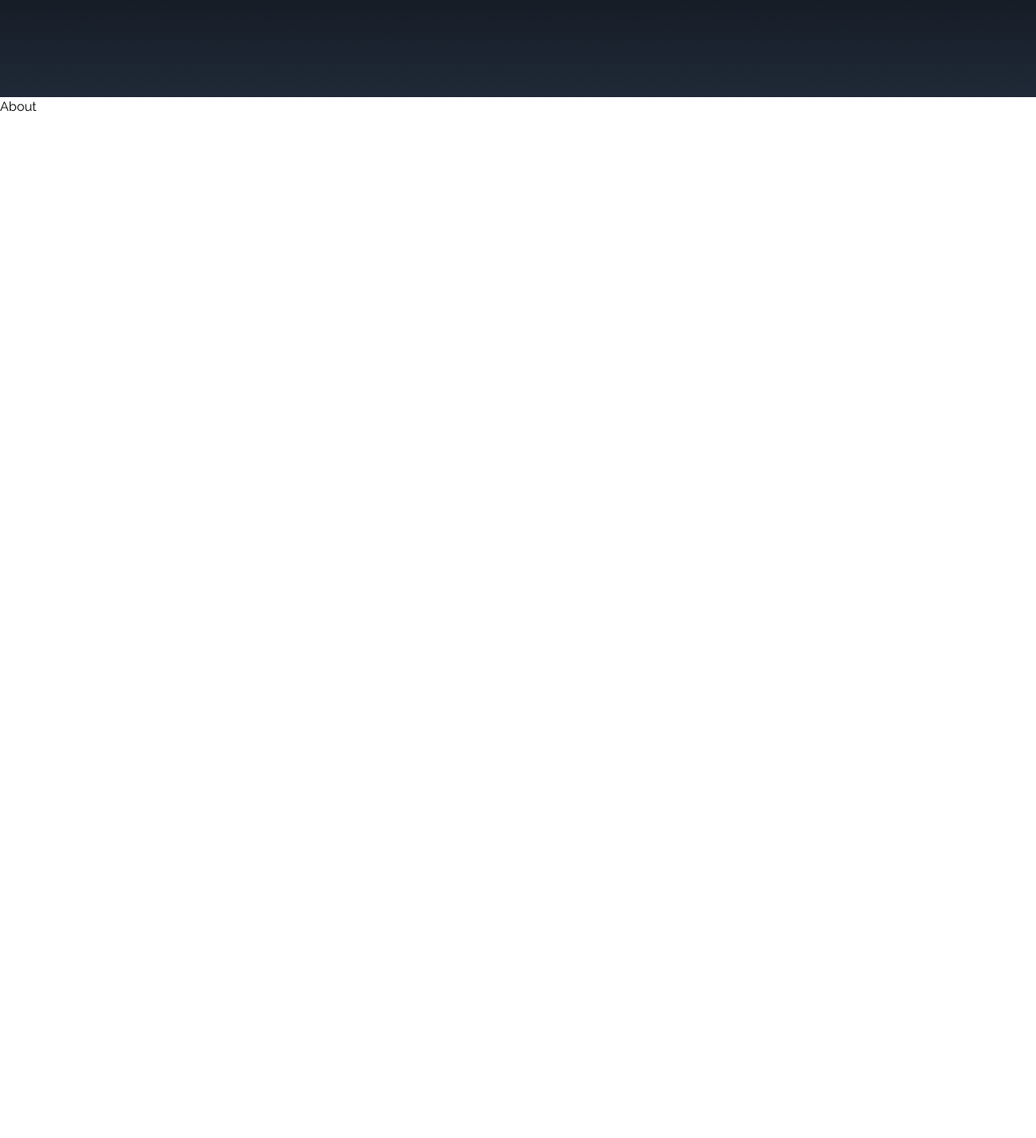
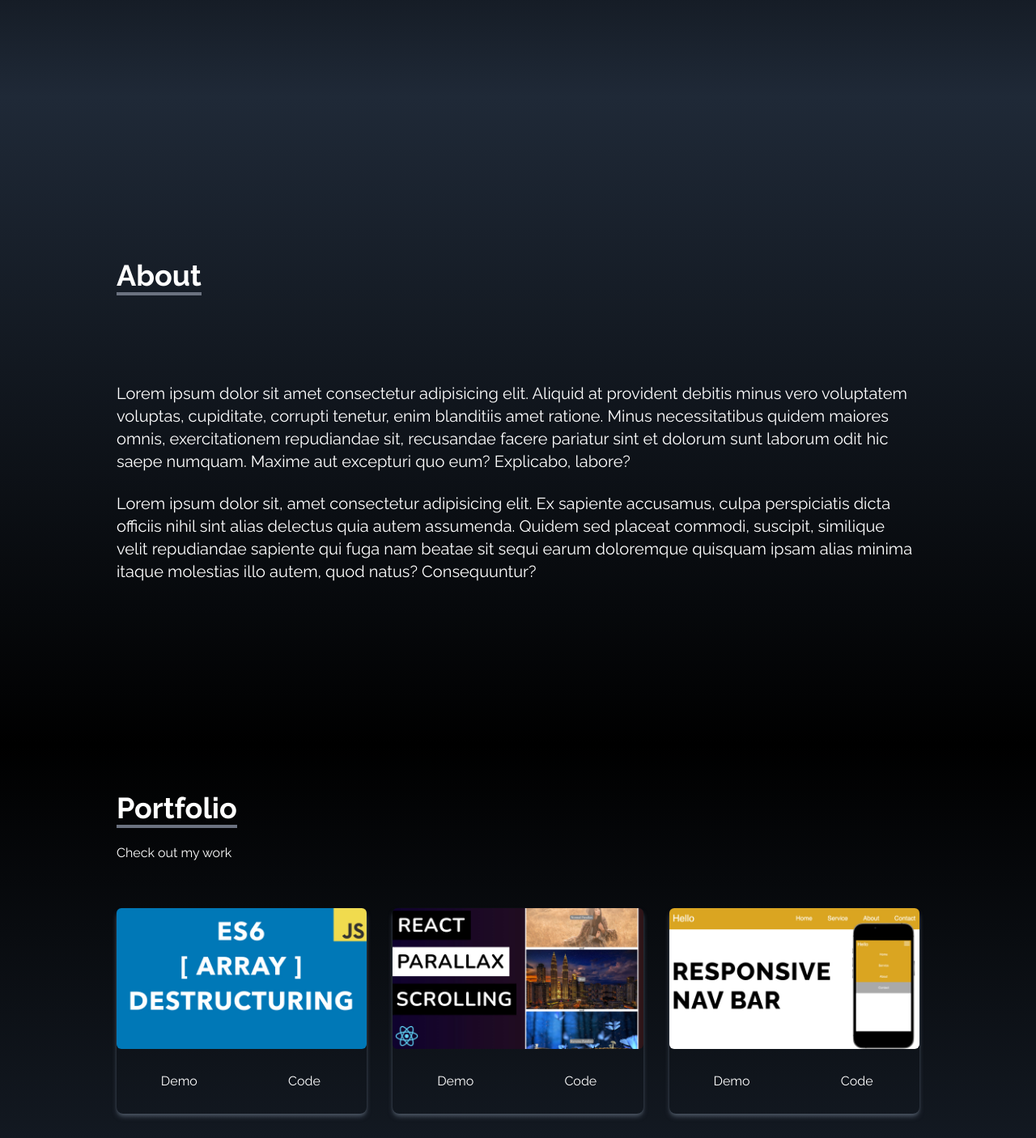
Before and after one commit to Shubhamdeulkar06/portfolio, a React (Create React App) app: page / in a window 1280 px wide. Shown: the part 680-2086 px from the top of the page at 81% size. Before the commit the page ends 824 px from the top, so only its background shows below. Built offline with nearby package versions, Linux system fonts and the light colour scheme.

Commit message:
added about and portfolio section

```diff
--- a/src/App.js
+++ b/src/App.js
@@ -1,6 +1,7 @@
 import About from "./components/About";
 import Home from "./components/Home";
 import NavBar from "./components/NavBar";
+import Portfolio from "./components/Portfolio";
 import SocialLinks from "./components/SocialLinks";
 
 function App() {
@@ -8,9 +9,9 @@ function App() {
     <div>
       <NavBar />
       <Home />
-
+      <About />
+      <Portfolio />
       <SocialLinks />
-      <About />
     </div>
   );
 }
--- a/src/components/About.js
+++ b/src/components/About.js
@@ -1,7 +1,37 @@
 import React from "react";
 
 const About = () => {
-  return <div>About</div>;
+  return (
+    <div
+      name="about"
+      className="w-full h-screen bg-gradient-to-b from-gray-800 to-black text-white"
+    >
+      <div className="max-w-screen-lg p-4 mx-auto flex flex-col justify-center w-full h-full">
+        <div className="pb-8">
+          <p className="text-4xl font-bold inline border-b-4 border-gray-500">
+            About
+          </p>
+        </div>
+        <p className="text-xl mt-20">
+          Lorem ipsum dolor sit amet consectetur adipisicing elit. Aliquid at
+          provident debitis minus vero voluptatem voluptas, cupiditate, corrupti
+          tenetur, enim blanditiis amet ratione. Minus necessitatibus quidem
+          maiores omnis, exercitationem repudiandae sit, recusandae facere
+          pariatur sint et dolorum sunt laborum odit hic saepe numquam. Maxime
+          aut excepturi quo eum? Explicabo, labore?
+        </p>
+        <br />
+        <p className="text-xl">
+          Lorem ipsum dolor sit, amet consectetur adipisicing elit. Ex sapiente
+          accusamus, culpa perspiciatis dicta officiis nihil sint alias delectus
+          quia autem assumenda. Quidem sed placeat commodi, suscipit, similique
+          velit repudiandae sapiente qui fuga nam beatae sit sequi earum
+          doloremque quisquam ipsam alias minima itaque molestias illo autem,
+          quod natus? Consequuntur?
+        </p>
+      </div>
+    </div>
+  );
 };
 
 export default About;
--- /dev/null
+++ b/src/components/Portfolio.js
@@ -0,0 +1,72 @@
+import React from "react";
+import arrayDestruct from "../assets/portfolio/arrayDestruct.jpg";
+import installNode from "../assets/portfolio/installNode.jpg";
+import navbar from "../assets/portfolio/navbar.jpg";
+import reactParallax from "../assets/portfolio/reactParallax.jpg";
+import reactSmooth from "../assets/portfolio/reactSmooth.jpg";
+import reactWeather from "../assets/portfolio/reactWeather.jpg";
+
+const Portfolio = () => {
+  const portfolios = [
+    {
+      id: 1,
+      src: arrayDestruct,
+    },
+    {
+      id: 2,
+      src: reactParallax,
+    },
+    {
+      id: 3,
+      src: navbar,
+    },
+    {
+      id: 4,
+      src: reactSmooth,
+    },
+    {
+      id: 5,
+      src: installNode,
+    },
+    {
+      id: 6,
+      src: reactWeather,
+    },
+  ];
+  return (
+    <div
+      name="portfolio"
+      className="bg-gradient-to-b from-black to-gray-800 w-full text-white md:h-screen "
+    >
+      <div className="max-w-screen-lg p-4 mx-auto flex flex-col justify-center w-full h-full">
+        <div className="pb-8">
+          <p className="text-4xl font-bold inline border-b-4 border-gray-500">
+            Portfolio
+          </p>
+          <p className="py-6">Check out my work</p>
+        </div>
+        <div className="grid sm:grid-cols-2 md:grid-cols-3 gap-8 px-12 sm:px-0">
+          {portfolios.map(({ id, src }) => (
+            <div key={id} className="shadow-md shadow-gray-600 rounded-lg">
+              <img
+                src={src}
+                alt=""
+                className="rounded-md duration-200 hover:scale-105"
+              />
+              <div className="flex items-center justify-center">
+                <button className="w-1/2 px-6 py-3 m-4 duration-200 hover:scale-105">
+                  Demo
+                </button>
+                <button className="w-1/2 px-6 py-3 m-4 duration-200 hover:scale-105">
+                  Code
+                </button>
+              </div>
+            </div>
+          ))}
+        </div>
+      </div>
+    </div>
+  );
+};
+
+export default Portfolio;
```
